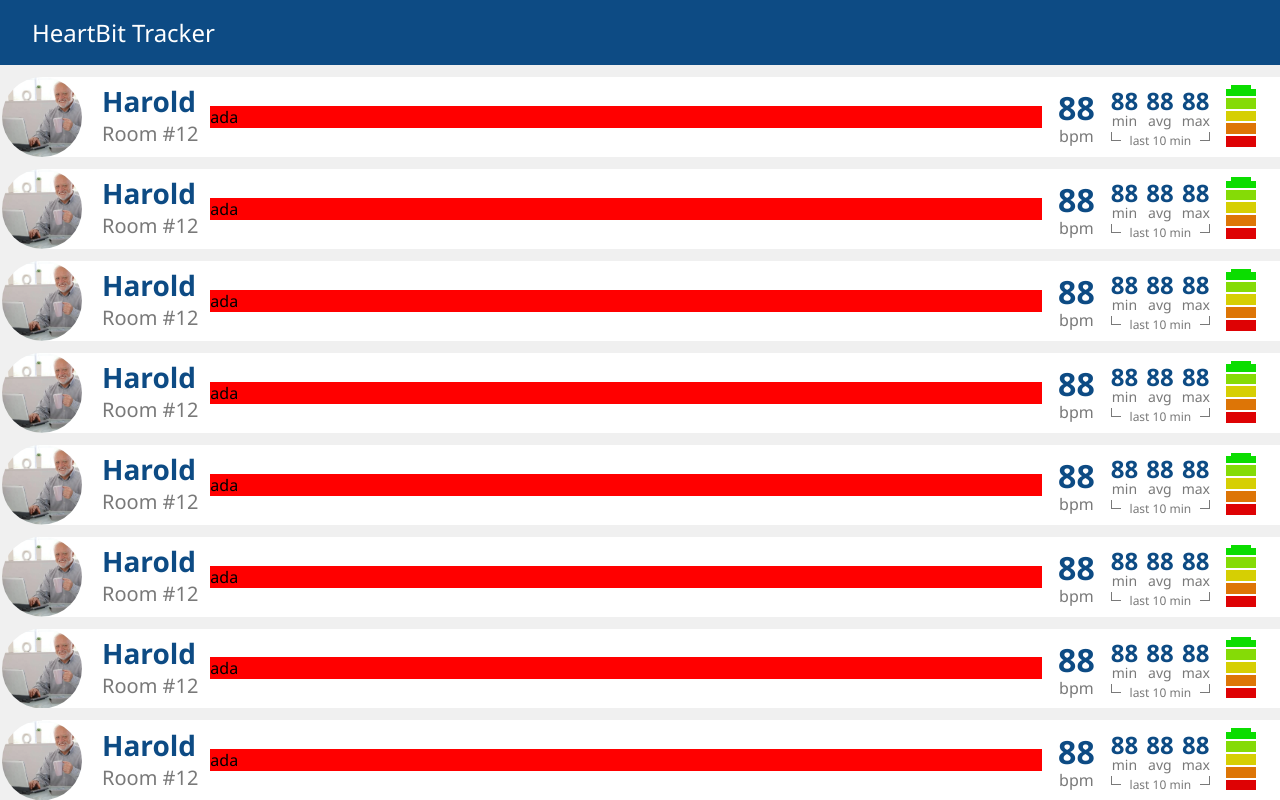
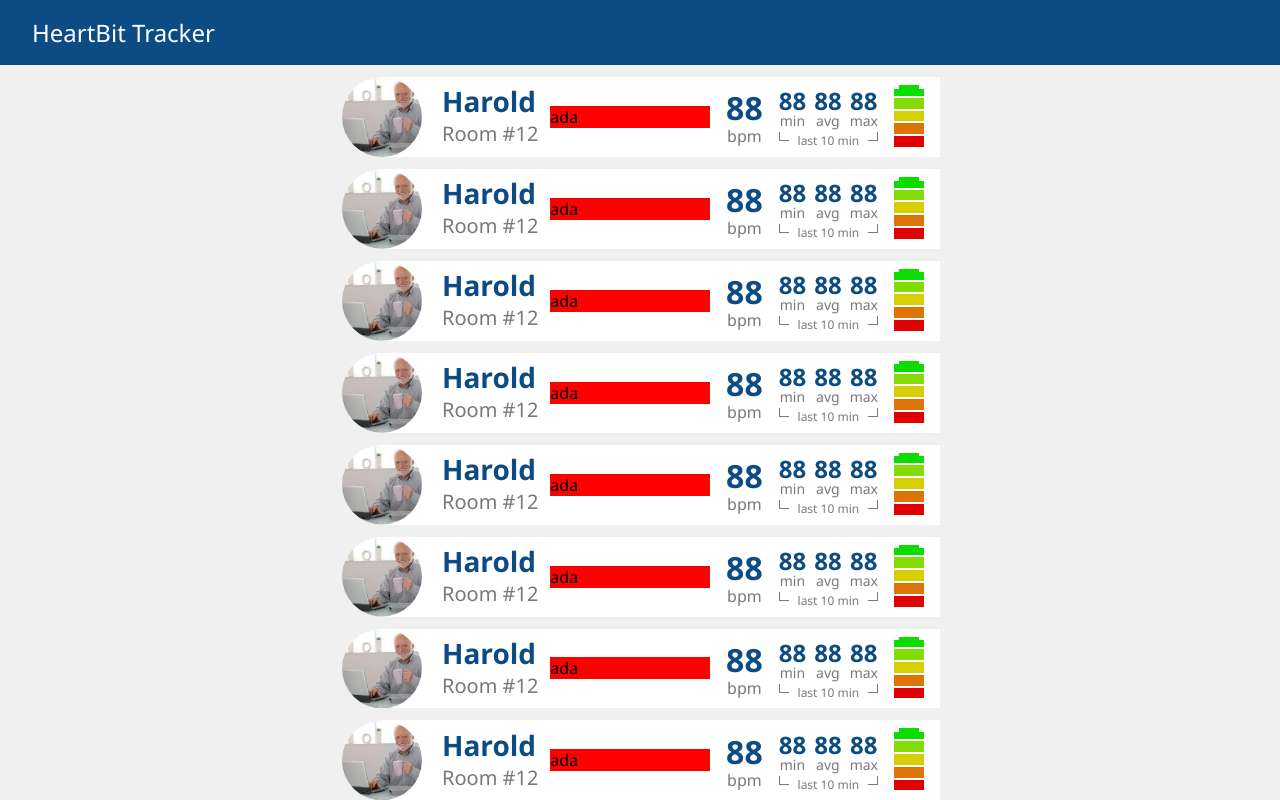
Before and after one commit to SergioFacchini/merano-2020-gestionale, an Angular app: page / in a window 1280 px wide. Built offline with nearby package versions, Linux system fonts and the light colour scheme; a web font is replaced by a local one.

Commit message:
Graphics adjustments

```diff
--- a/src/app/app.component.css
+++ b/src/app/app.component.css
@@ -5,3 +5,8 @@
   color: white;
   font-size: 24px;
 }
+
+#items-container {
+  max-width: 600px;
+  margin: 0 auto;
+}
--- a/src/app/client/elder.component.css
+++ b/src/app/client/elder.component.css
@@ -121,7 +121,7 @@
 
   width: 30px;
 
-  padding: 8px 24px 8px 0;
+  padding: 8px 16px 8px 0;
 }
 
 .battery-container > *:not(.battery-5-top) {
```
